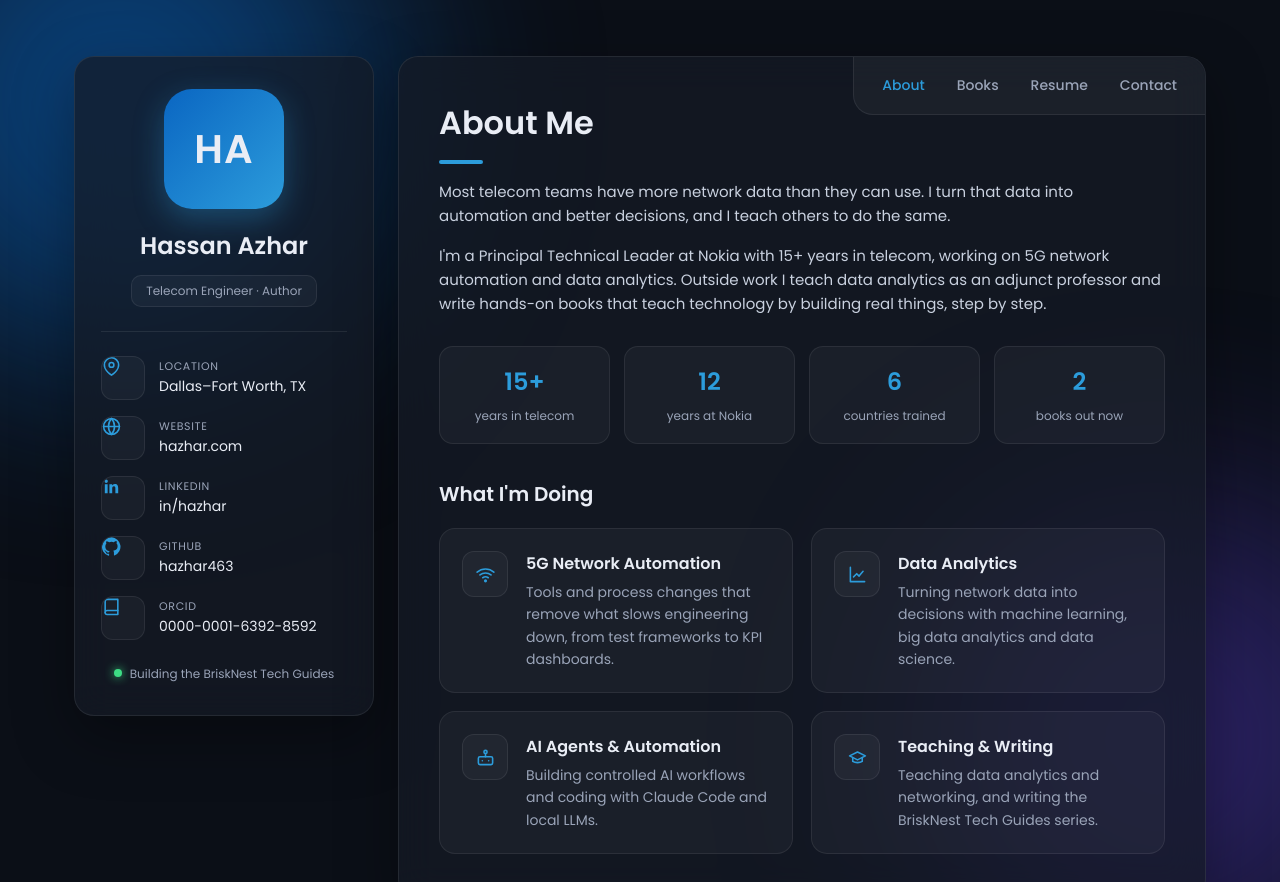
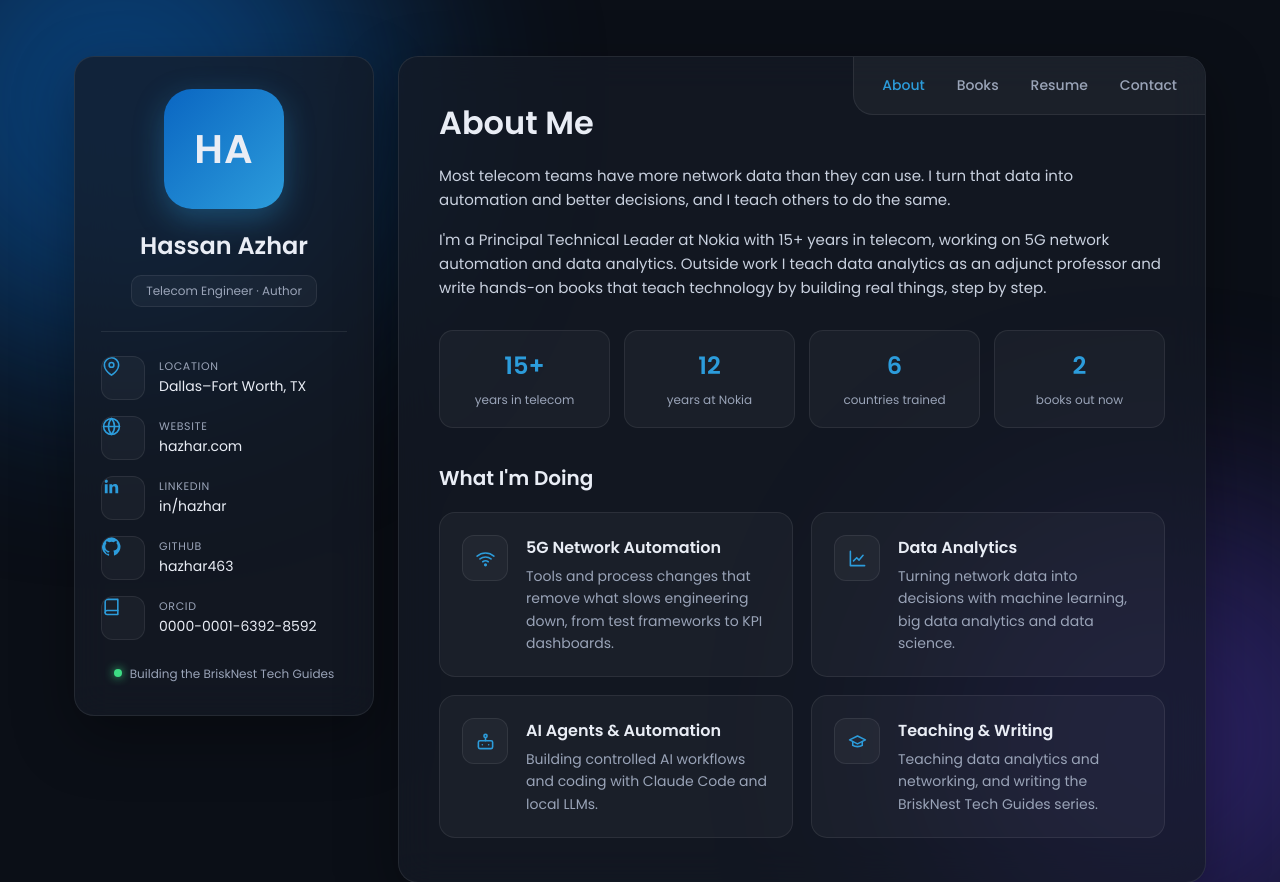
Before and after one commit to hazhar463/hazhar463.github.io, a plain HTML site: page index.html in a window 1280 px wide. Shown: the top 882 px of the page. Drawn offline with Linux system fonts and the light colour scheme.

Commit message:
Remove accent line under headings
Co-Authored-By: Claude Opus 5.5 <noreply@anthropic.com>
Claude-Session: https://claude.ai/code/session_01KvnnsW8hJQgTELThZvHGqq

```diff
--- a/index.html
+++ b/index.html
@@ -56,7 +56,6 @@ nav.tabs button.active{color:var(--accent)}
 .panel.active{display:block}
 @keyframes fade{from{opacity:0;transform:translateY(6px)}to{opacity:1;transform:none}}
 h2{font-size:32px;font-weight:600;margin-bottom:10px}
-h2::after{content:"";display:block;width:44px;height:4px;border-radius:4px;background:var(--accent);margin-top:12px}
 h3{font-size:20px;font-weight:600;margin:34px 0 18px}
 p{color:#c9d1df;font-size:15px;margin-top:16px;max-width:760px}
 
```
